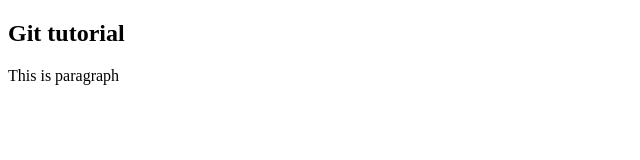
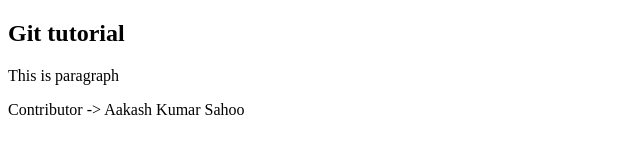
Before and after one commit to PranavBhokare05/my_project, a plain HTML site: page index.html in a window 1280 px wide. Shown: the whole page, without its empty margins (0-640 px from the left). Drawn offline with Linux system fonts and the light colour scheme.

Commit message:
Update index.html

```diff
--- a/index.html
+++ b/index.html
@@ -9,5 +9,6 @@
 <body>
     <h2>Git tutorial</h2>
     <p>This is paragraph</p>
+    <p> Contributor -> Aakash Kumar Sahoo</p>
 </body>
 </html>
```
